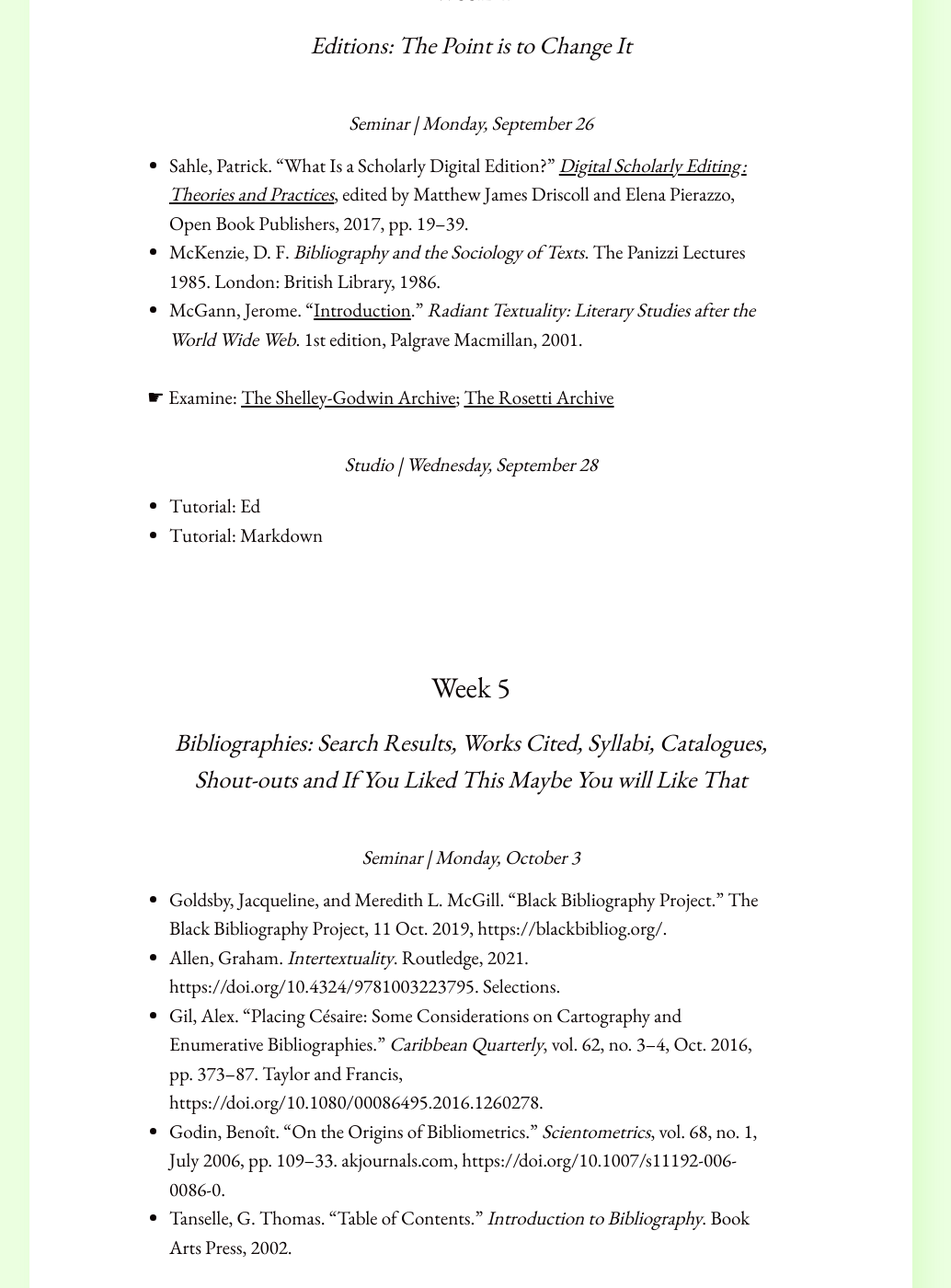
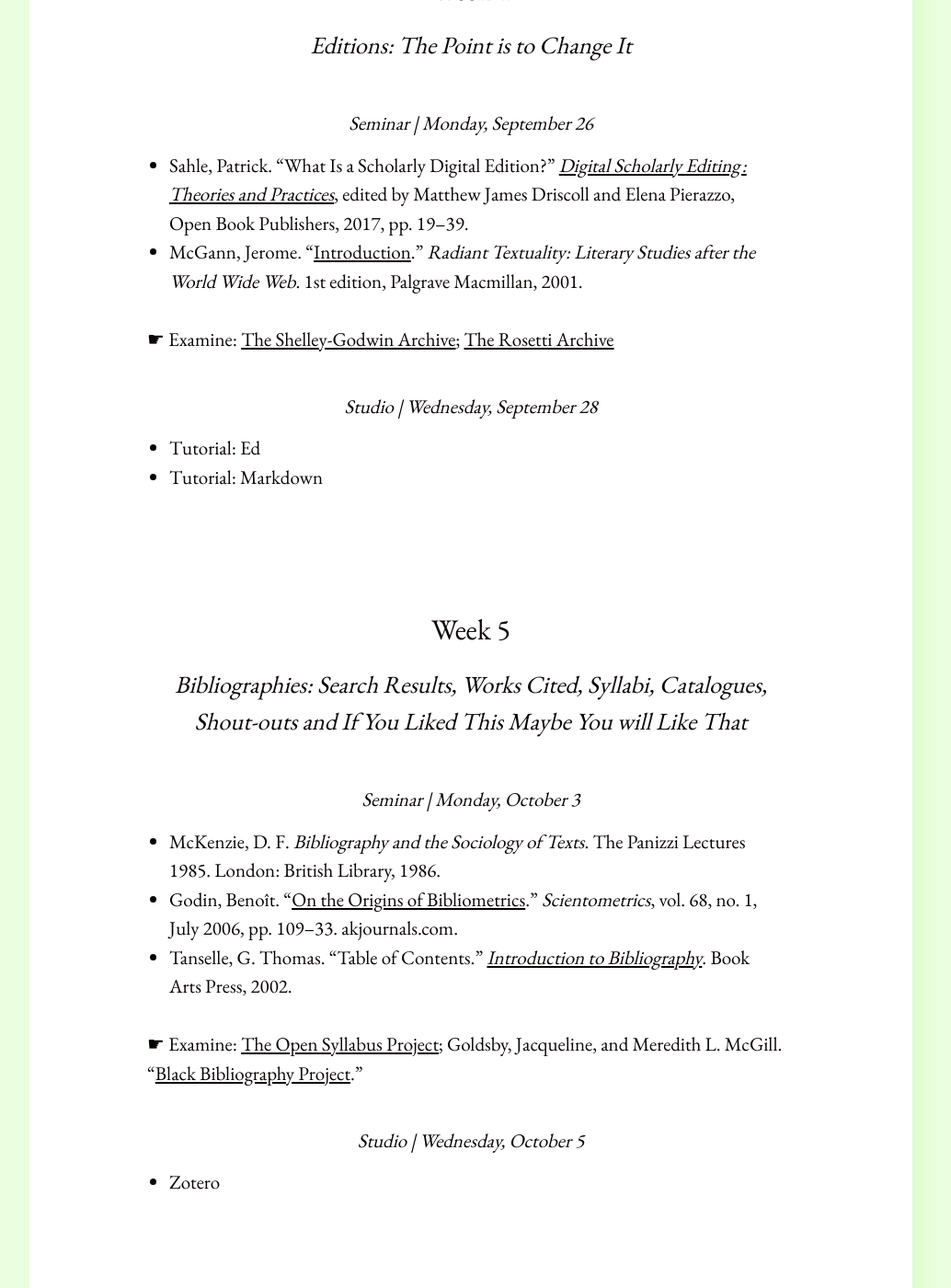
Before and after one commit to elotroalex/f22-intro-dh, a Jekyll site: the page built from schedule.md, in a window 1280 px wide and 1400 px high, scrolled down 3241 px. Shown: the whole window at 92% size, without its empty margins (128-1162 px from the left). Built offline with Jekyll 4.4.1, drawn with Linux system fonts in a browser that asks for light colours.

Commit message:
re-arranged coming soon readings

```diff
--- a/schedule.md
+++ b/schedule.md
@@ -93,7 +93,6 @@ b) Consider Borges' the Garden of Forking Paths
 ##### Seminar | Monday, September 26
 
 -   Sahle, Patrick. "What Is a Scholarly Digital Edition?" *[Digital Scholarly Editing : Theories and Practices](http://books.openedition.org/obp/3397)*, edited by Matthew James Driscoll and Elena Pierazzo, Open Book Publishers, 2017, pp. 19--39.
-- McKenzie, D. F. *Bibliography and the Sociology of Texts*. The Panizzi Lectures 1985. London: British Library, 1986.
 -   McGann, Jerome. "[Introduction]({{site.baseurl}}/assets/docs/mcgann-radiant-intro.pdf)." *Radiant Textuality: Literary Studies after the World Wide Web*. 1st edition, Palgrave Macmillan, 2001.
 
 ☛ Examine: [The Shelley-Godwin Archive](http://shelleygodwinarchive.org/); [The Rosetti Archive](http://www.rossettiarchive.org/)
@@ -109,22 +108,12 @@ b) Consider Borges' the Garden of Forking Paths
 
 ##### Seminar | Monday, October 3
 
--   Goldsby, Jacqueline, and Meredith L. McGill. "Black Bibliography
-    Project." The Black Bibliography Project, 11 Oct. 2019,
-    https://blackbibliog.org/.
--   Allen, Graham. *Intertextuality*. Routledge, 2021.
-    https://doi.org/10.4324/9781003223795. Selections.
--   Gil, Alex. "Placing Césaire: Some Considerations on Cartography and
-    Enumerative Bibliographies." *Caribbean Quarterly*, vol. 62, no.
-    3--4, Oct. 2016, pp. 373--87. Taylor and Francis,
-    https://doi.org/10.1080/00086495.2016.1260278.
--   Godin, Benoît. "On the Origins of Bibliometrics." *Scientometrics*,
-    vol. 68, no. 1, July 2006, pp. 109--33. akjournals.com,
-    https://doi.org/10.1007/s11192-006-0086-0.
-- Tanselle, G. Thomas. "Table of Contents." *Introduction to Bibliography*.
-Book Arts Press, 2002.
 
-☛ Examine: [The Open Syllabus Project](https://opensyllabus.org/)
+- McKenzie, D. F. *Bibliography and the Sociology of Texts*. The Panizzi Lectures 1985. London: British Library, 1986.
+-   Godin, Benoît. "[On the Origins of Bibliometrics](https://doi.org/10.1007/s11192-006-0086-0)." *Scientometrics*, vol. 68, no. 1, July 2006, pp. 109--33. akjournals.com.
+- Tanselle, G. Thomas. "Table of Contents." *[Introduction to Bibliography](https://rarebookschool.org/2011/tanselle/syl-B-complete.090302.pdf)*. Book Arts Press, 2002.
+
+☛ Examine: [The Open Syllabus Project](https://opensyllabus.org/); Goldsby, Jacqueline, and Meredith L. McGill. "[Black Bibliography Project](https://blackbibliog.org/)."
 
 ##### Studio | Wednesday, October 5
 
```
